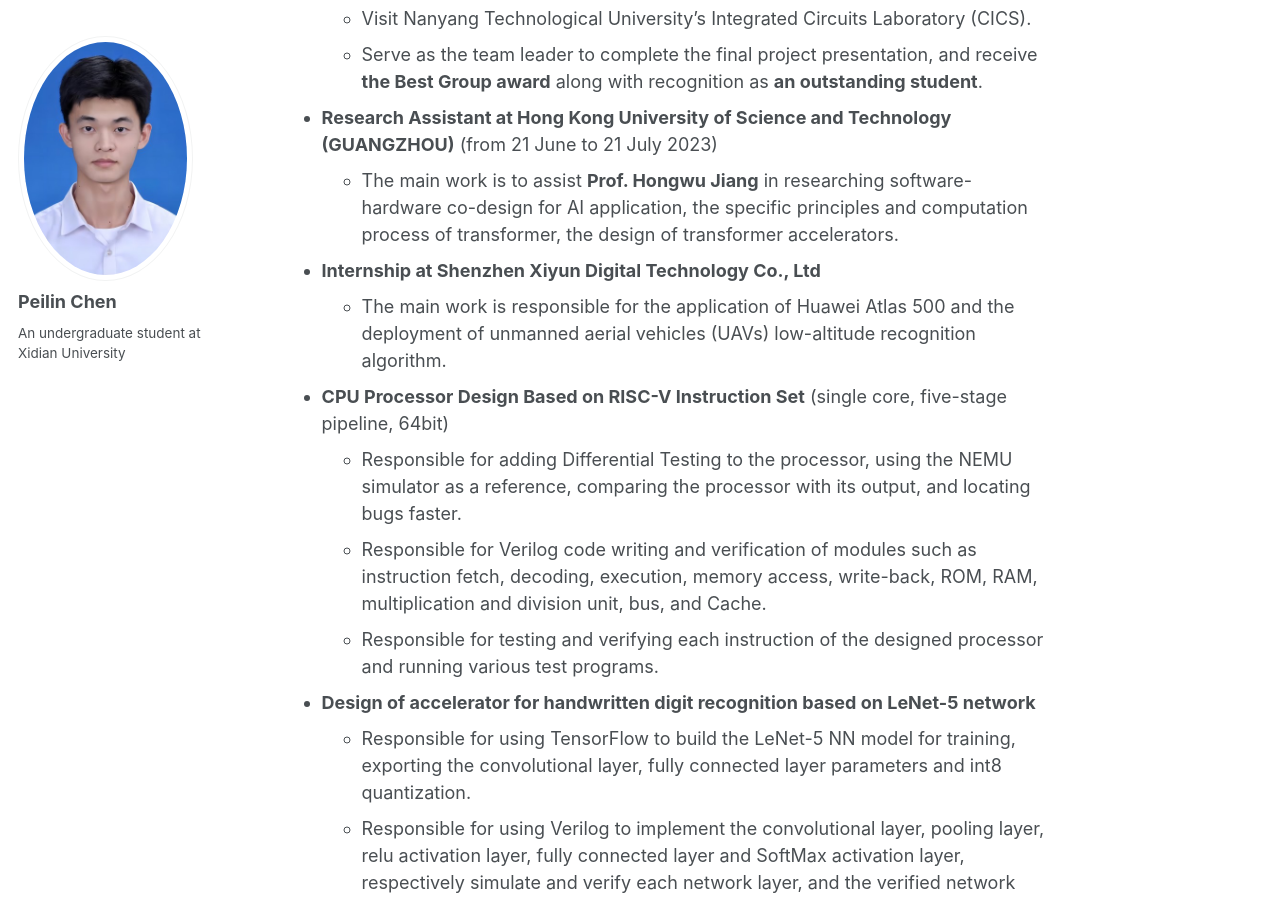
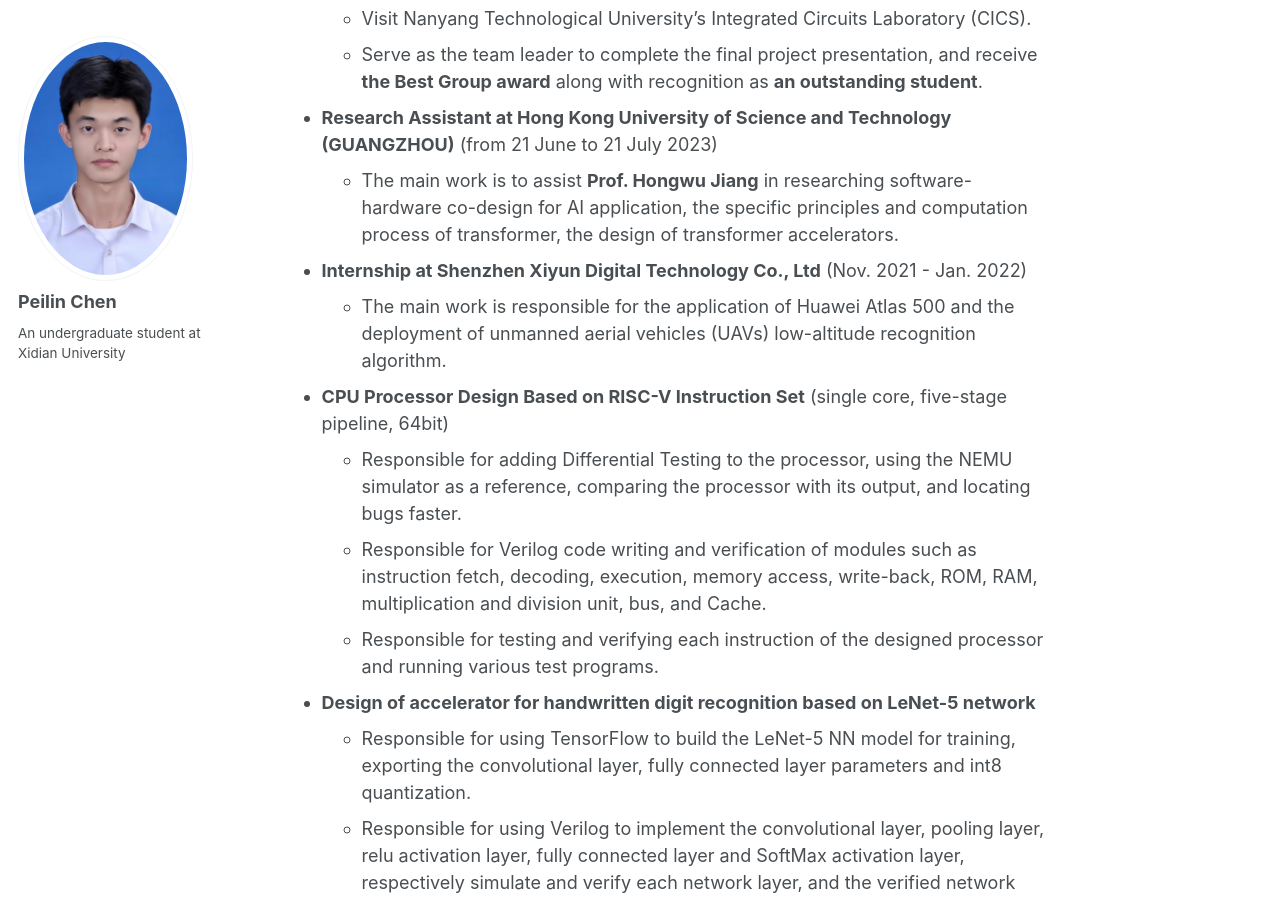
Before and after one commit to peilin-chen/peilin-chen.github.io, a Jekyll site: the page built from _pages/about.md, in a window 1280 px wide and 900 px high, scrolled down 880 px. Built offline with Jekyll 4.4.1, drawn with Linux system fonts in a browser that asks for light colours.

Commit message:
Update about.md

```diff
--- a/_pages/about.md
+++ b/_pages/about.md
@@ -26,7 +26,7 @@ Digital Integrated Circuits, AI Chip/Accelerator Based on Computing-In-Memory, R
   - Serve as the team leader to complete the final project presentation, and receive **the Best Group award** along with recognition as **an outstanding student**.
 * **Research Assistant at Hong Kong University of Science and Technology (GUANGZHOU)** (from 21 June to 21 July 2023)
   - The main work is to assist **Prof. Hongwu Jiang** in researching software-hardware co-design for AI application, the specific principles and computation process of transformer, the design of transformer accelerators.
-* **Internship at Shenzhen Xiyun Digital Technology Co., Ltd**
+* **Internship at Shenzhen Xiyun Digital Technology Co., Ltd** (Nov. 2021 - Jan. 2022)
   - The main work is responsible for the application of Huawei Atlas 500 and the deployment of unmanned aerial vehicles (UAVs) low-altitude recognition algorithm.
 * **CPU Processor Design Based on RISC-V Instruction Set** (single core, five-stage pipeline, 64bit)
   - Responsible for adding Differential Testing to the processor, using the NEMU simulator as a reference, comparing the processor with its output, and locating bugs faster.
```
